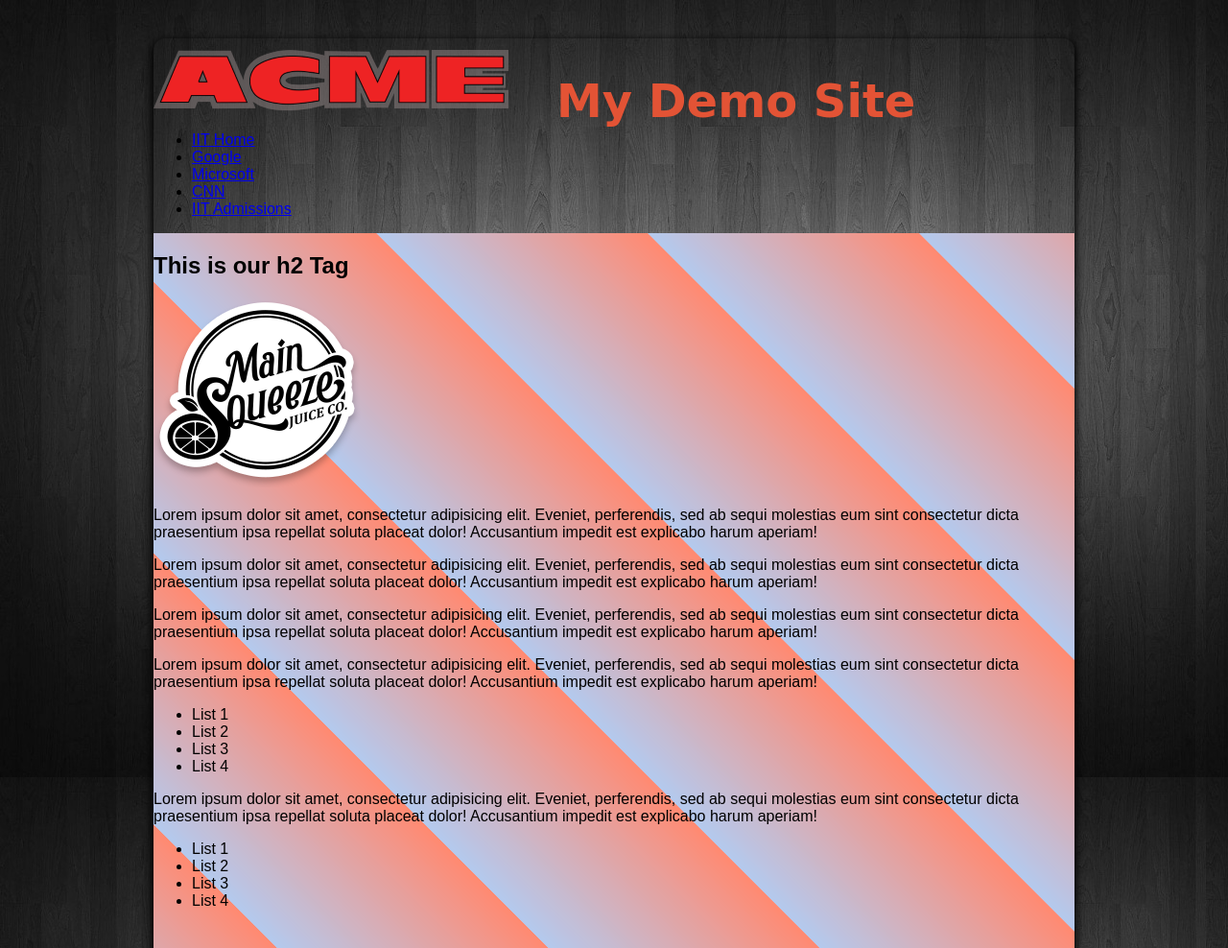
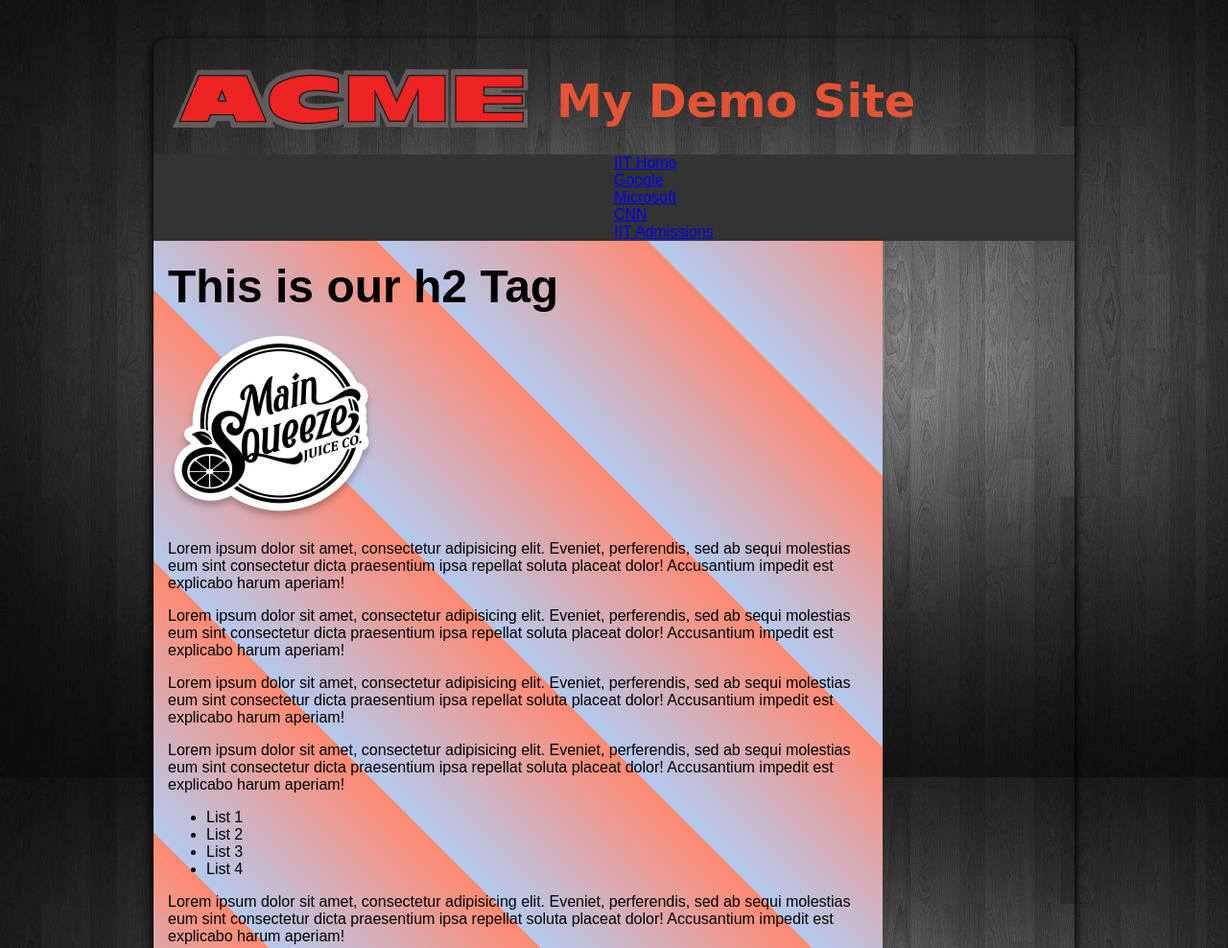
Before and after one commit to leslie1403/itmd361-lab6, a plain HTML site: page index.html in a window 1280 px wide. Shown: the top 988 px of the page at 96% size. Drawn offline with Linux system fonts and the light colour scheme; grey boxes are pictures that could not be loaded; a web font is replaced by a local one.

Commit message:
testing css for first 11 elements and 2 nav elements

```diff
--- a/css/styles.css
+++ b/css/styles.css
@@ -24,15 +24,21 @@ body {
   color: #E35335;
 }
 
-/*
 #header a#logo1 img {
-
+  margin-top: 20px;
+  margin-left: 20px;
+  margin-bottom: 20px;
 }
 
 #header #toplink {
+  text-decoration: none;
+  position: absolute;
+  top:-34px;
+  right: 10px;
+  color: white;
+  font-size: 1.8em;
+}
 
-}
-*/
 #footer {
   background-color: #777;
   height: 80px;
@@ -41,23 +47,22 @@ body {
 
 #content-wrapper {
   background-image: url("../images/repeating.png");
-  float: left;}  { text-decoration: none;
-  position: absolute;
-  top:-34px;
-  right: 10px;
-  color: white;
-  font-size: 1.8em;
+  float: left;
 }
 
-/*
 #main-content {
-
+  min-height: 300px;
+  width: 715px;
+  margin-right: 30px;
+  float: left;
+  margin-left: 15px;
 }
 
 h2 strong {
+  font-size: 2em;
+  font-weight: 900;
+}
 
-}
-*/
 .imageR {
   float: right;
   border: 2px solid blue;
@@ -71,11 +76,24 @@ h2 strong {
 #side-content {
 
 }
+*/
 
 #main-nav {
+  float: left;
+  width: 100%;
+  background-color: #333;
+}
 
+#main-nav ul{
+  list-style-type: none;
+  margin: 0;
+  padding: 0;
+  float: left;
+  position: relative;
+  left:50%;}
 }
-#main-nav ul
+
+/*
 #main-nav ul li
 #main-nav ul li a
 #main-nav ul li a:hover
@@ -85,40 +103,18 @@ h2 strong {
 
 strong
 
-  { margin-top: 20px;
-    margin-left: 20px;
-    margin-bottom: 20px;}
 
-  { list-style-type: none;
-    margin: 0;
-    padding: 0;
-    float: left;
-    position: relative;
-    left:50%;}
-
-  { min-height: 300px;
-    width: 715px;
-    margin-right: 30px;
-    float: left;
-    margin-left: 15px;}
-
-  { font-size: 2em;
-    font-weight: 900;}
 
   { min-height: 150px;
     width: 200px;
     float: left;}
-
-  { float: left;
-    width: 100%;
-    background-color: #333;}
 
   { padding: 10px 25px;
     display: block;
     text-decoration: none;
     color: #ccc;}
 
-  { background-color: #ccc;<br>
+  { background-color: #ccc;
     color: #333;}
 
   { float: left;
```
